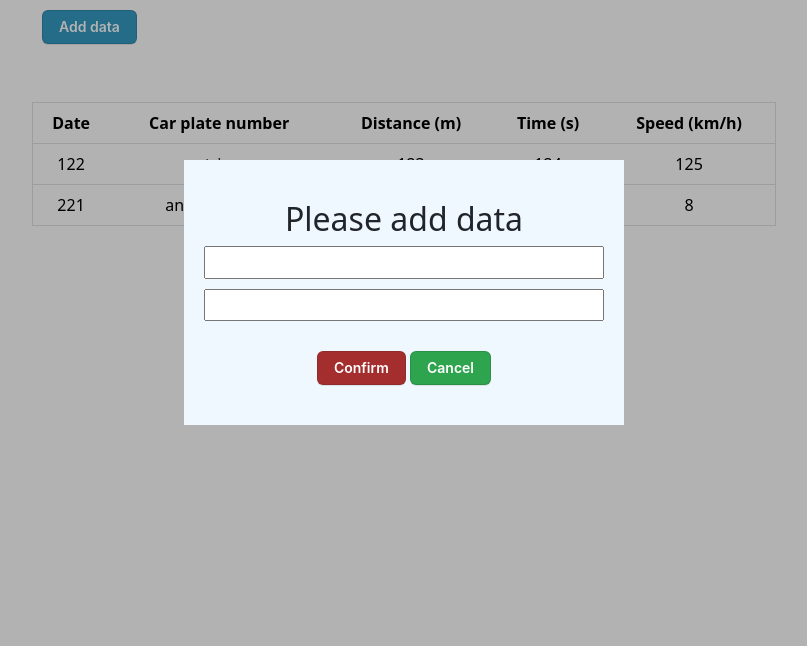
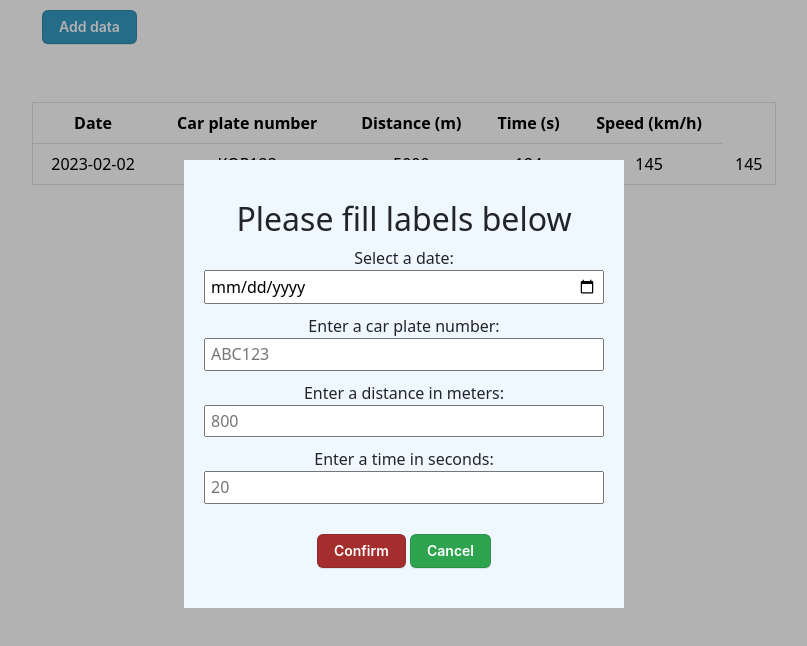
Before and after one commit to Edvinas1982/Task---Create-table-with-modal-input-and-editable-data, a plain HTML site: page index.html in a window 1280 px wide. Both pictures are taken after a click on the button "Add data". Shown: the whole page, without its empty margins (236-1043 px from the left). Drawn offline with nearby package versions, Linux system fonts and the light colour scheme.

Commit message:
calculating_speed

```diff
--- a/index.html
+++ b/index.html
@@ -17,12 +17,18 @@
       <div id="modal1" class="modal">
         <div class="modal__inner">
           <h2 class="modal__heading">
-            Please add data
+            Please fill labels below
           </h2>
           <form class="modal-form" action="">
-            <input id="data1" class="modal-form__input" type="text">
-            <input id="data2" class="modal-form__input" type="text">
-          </form>
+            <label for="phone">Select a date:</label>
+            <input id="date" class="modal-form__input" type="date">
+            <label for="phone">Enter a car plate number:</label>
+            <input id="plate" class="modal-form__input" type="text" placeholder="ABC123">
+            <label for="phone">Enter a distance in meters:</label>
+            <input id="distance" class="modal-form__input" type="text" placeholder="800">
+            <label for="phone">Enter a time in seconds:</label>
+            <input id="time" class="modal-form__input" type="text" placeholder="20">
+       </form>
           <div class="button-holder">
             <button id="confirm" class="button-holder__red">Confirm</button>
             <button id="cancel" class="button-holder__green">Cancel</button>
--- a/main.js
+++ b/main.js
@@ -4,16 +4,29 @@ var modal1 = document.getElementById("modal1");
 var cancel = document.getElementById("cancel");
 var confirm = document.getElementById("confirm");
 var tbody = document.querySelector("tbody");
-var data1 = document.getElementById("data1");
-var data2 = document.getElementById("data2");
+var date = document.getElementById("date");
+var plate = document.getElementById("plate");
+var distance = document.getElementById("distance");
+var time = document.getElementById("time");
 var someData = [
-  [122, "string", 123, 124, 125],
-  [221, "another string", 126, 27, 8],
+  ["2023-02-02", "KOP123", 5000, 124,],
+  ["1999-04-18", "MIL551", 940, 27,],
 ];
+for ( var i = 0; i < someData.length; i++ ){
+  var speed = Math.round((someData[i][2] / someData[i][3])*3.6);
+
+  // putting speed in array
+  someData[i].push(speed);
+
+}
 // function witch add starting data to table
 function printTable() {
     tbody.innerHTML = '';
   for (var i = 0; i < someData.length; i++) {
+  // calculating speed
+    var speed = Math.round((someData[i][2] / someData[i][3])*3.6);
+    // putting speed in array
+    someData[i].push(speed);
     var tr = document.createElement("tr");
     for (var j = 0; j < someData[i].length; j++) {
       var td = document.createElement("td");
@@ -24,7 +37,9 @@ function printTable() {
   }
   tbody.appendChild(tr);
 }
+someData.pop();
 printTable();
+
 
 // add button calling modal
 addData.addEventListener("click", function () {
@@ -36,10 +51,12 @@ cancel.addEventListener("click", function () {
 });
 // confirm button and add new data to table
 confirm.addEventListener("click", function () {
-  var newData = [data1.value, data2.value];
+  var newData = [date.value, plate.value, distance.value, time.value];
   someData.unshift(newData);
   printTable();
   modal1.classList.remove("modal--active");
-  data1.value ='';
-  data2.value ='';
+  date.value ='';
+  plate.value ='';
+  distance.value ='';
+  time.value = '';
 });
```
